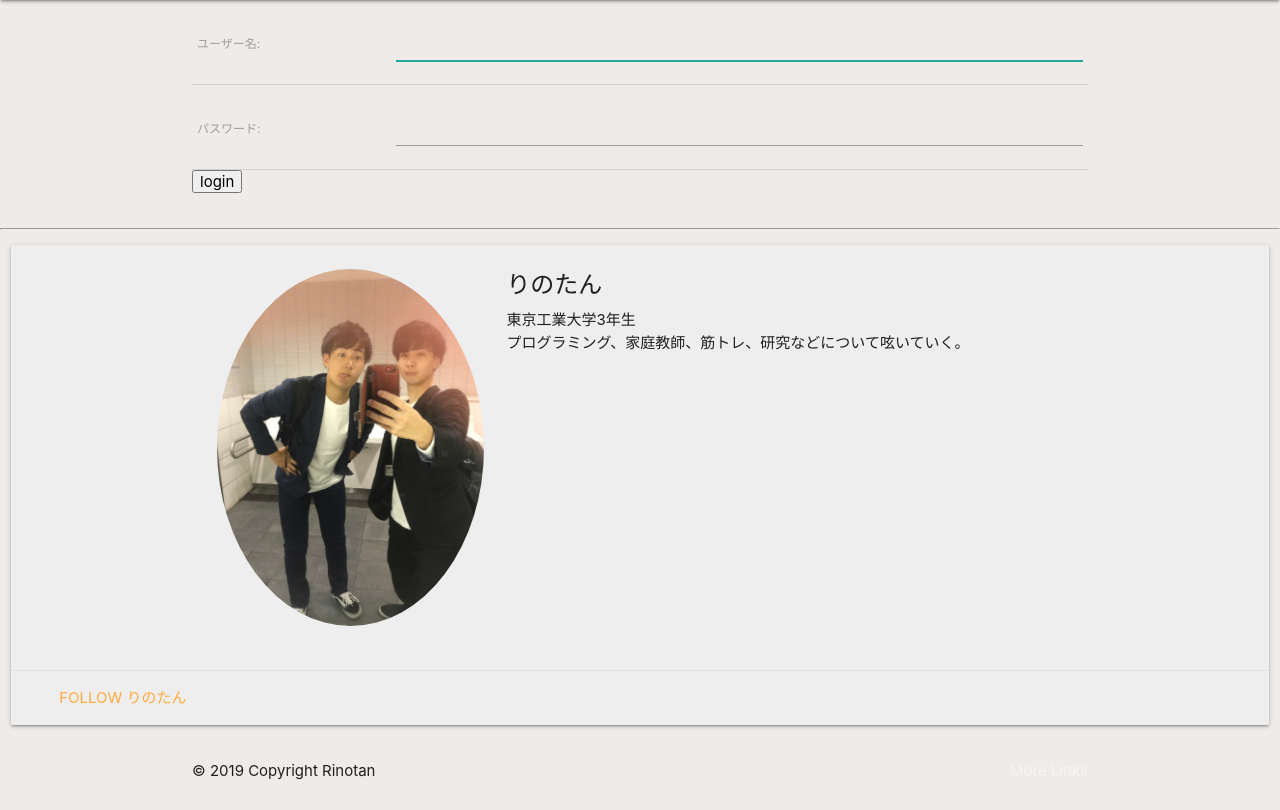
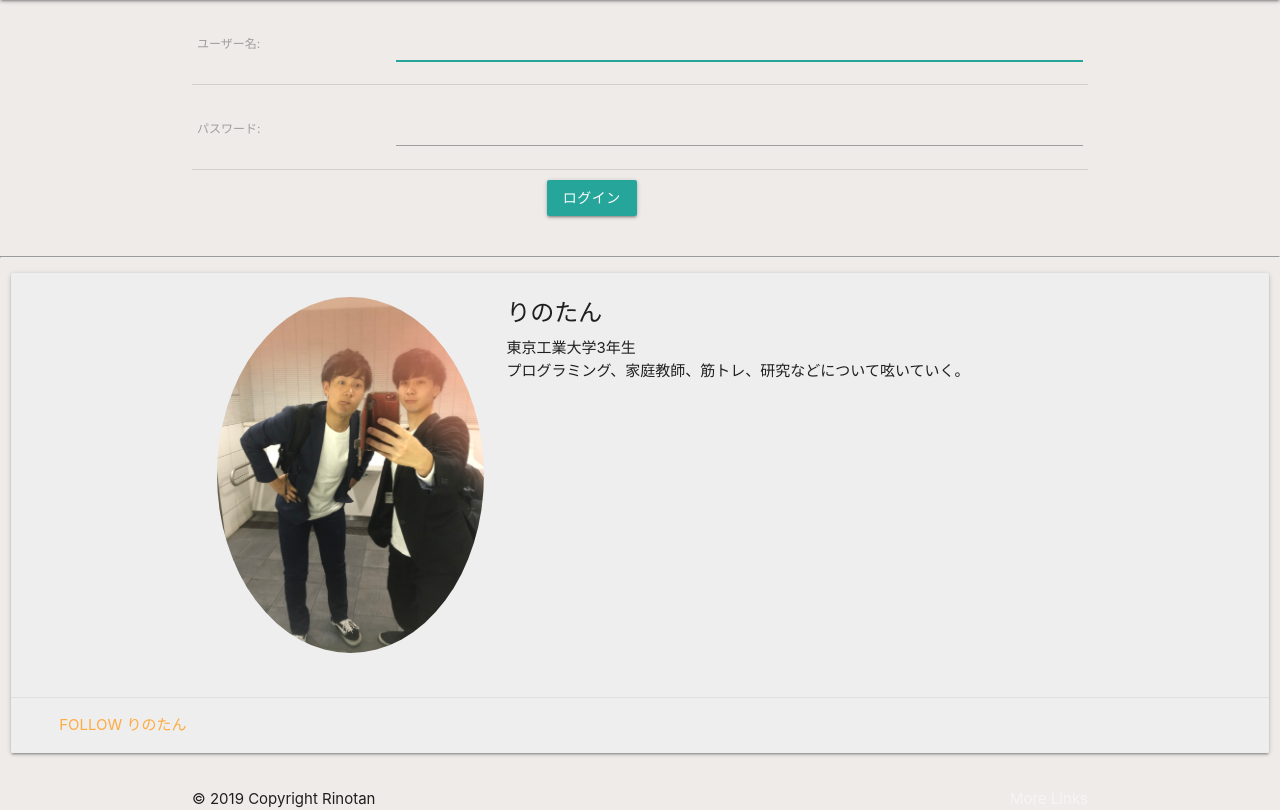
Before and after one commit to esakiryota/my-second-blog, a Django app: page /accounts/login/ in a window 1280 px wide. Shown: the part 64-874 px from the top of the page. Before the commit the page ends 844 px from the top, so only its background shows below. Run offline with Django 3.2, Linux system fonts and the light colour scheme; some libraries are stand-ins or nearby versions.

Commit message:
ログインボタンデザインの修正

```diff
--- a/practiceblog/templates/registration/login.html
+++ b/practiceblog/templates/registration/login.html
@@ -17,8 +17,17 @@
             <td>{{ form.password }}</td>
         </tr>
         </table>
-
-        <input type="submit" value="login" />
+        <div class="container" style="margin-top: 10px;">
+          <div class="row">
+            <div class="col s4">
+            </div>
+            <div class="col s4">
+              <input type="submit" value="ログイン" class="btn" />
+            </div>
+            <div class="col s4">
+            </div>
+          </div>
+        </div>
         <input type="hidden" name="next" value="{{ next }}" />
     </form>
 {% endblock %}
```
